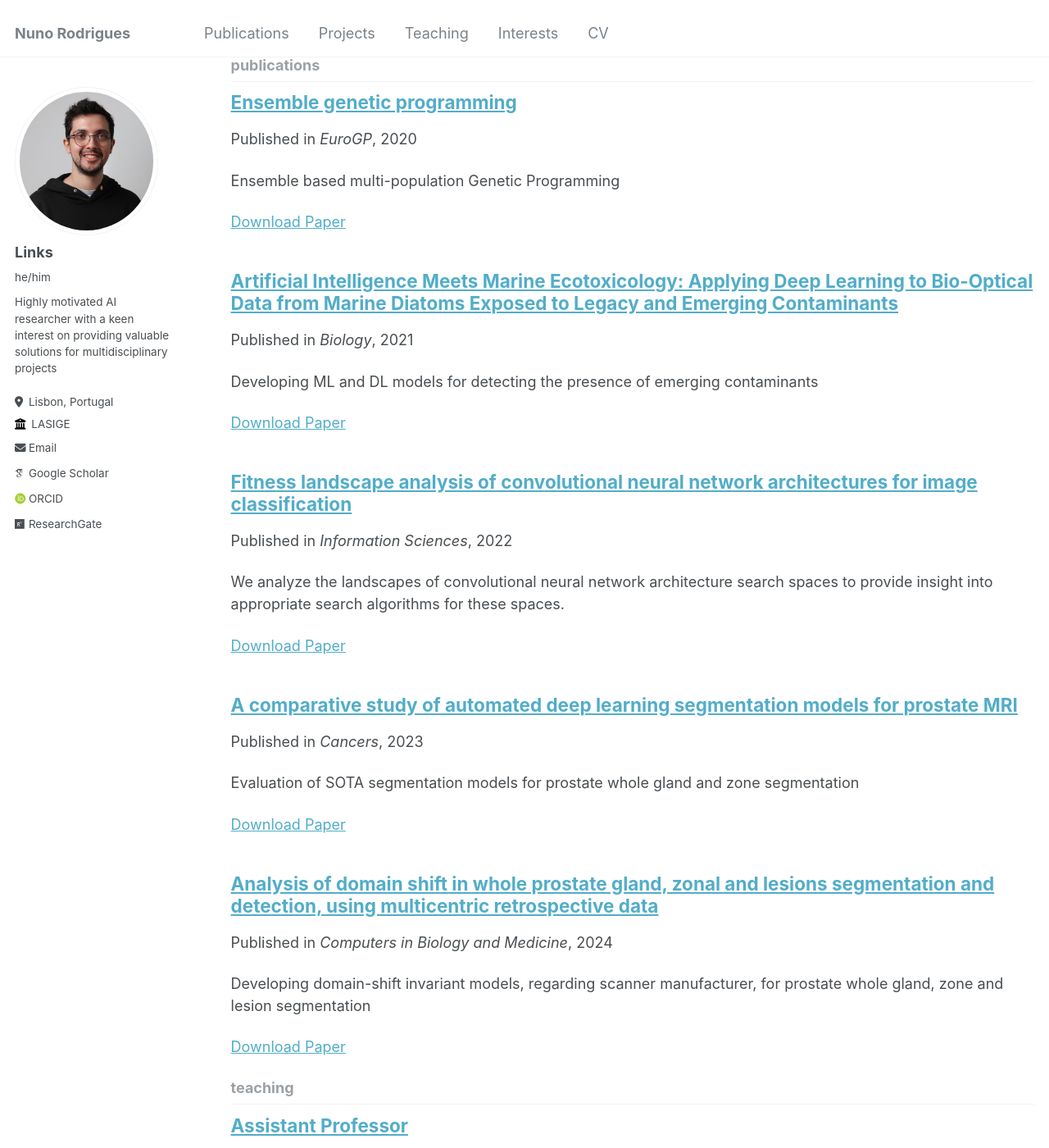
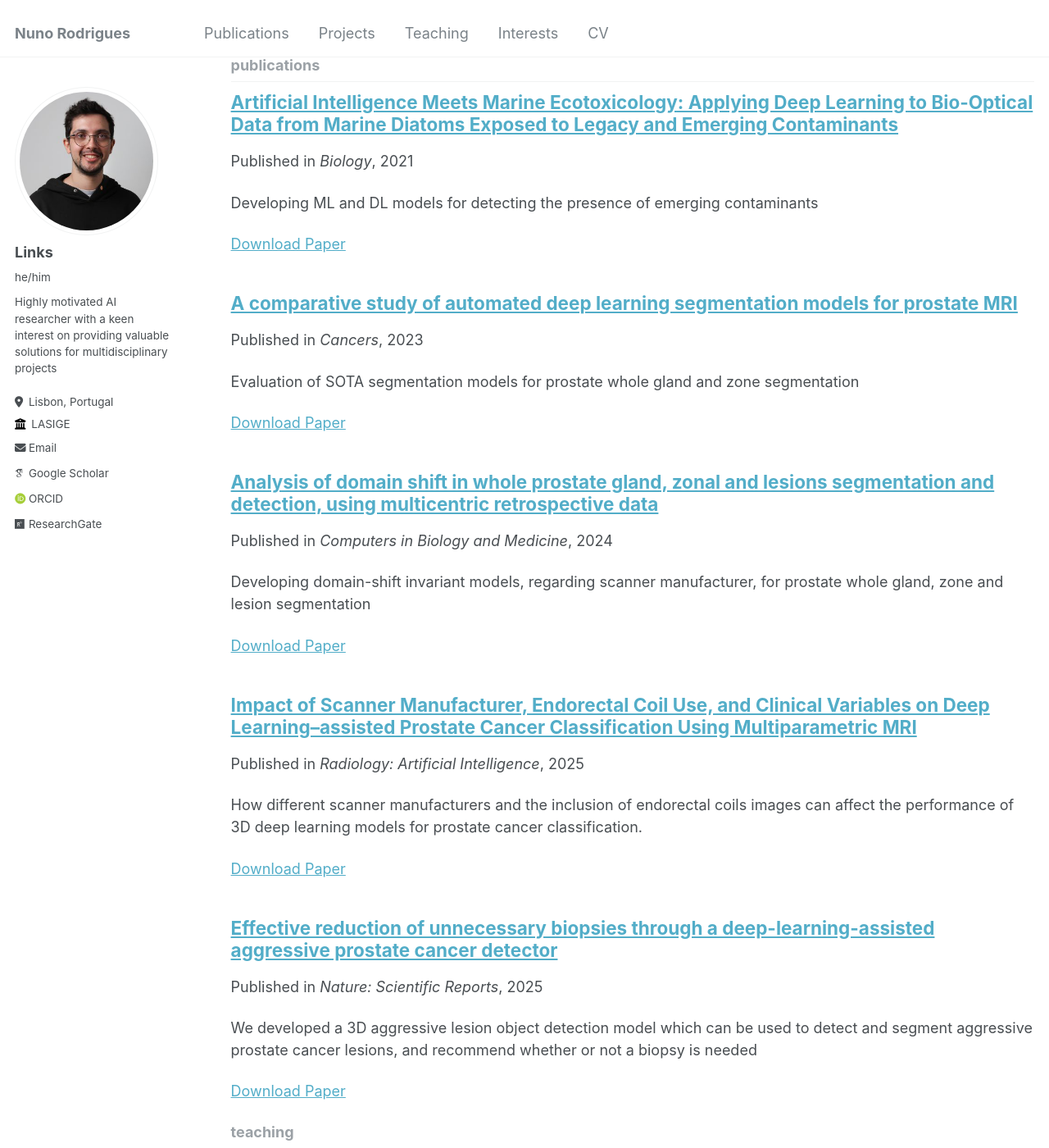
Before and after one commit to NMVRodrigues/NMVRodrigues.github.io, a Jekyll site: the page built from _pages/collection-archive.html, in a window 1280 px wide and 1400 px high, scrolled down 205 px. Shown: the whole window at 82% size. Built offline with Jekyll 4.4.1, drawn with Linux system fonts in a browser that asks for light colours; some web fonts are replaced.

Commit message:
page update

```diff
--- a/_publications/egp.md
+++ /dev/null
@@ -1,11 +0,0 @@
----
-title: "Ensemble genetic programming"
-collection: publications
-permalink: /publication/egp
-excerpt: 'Ensemble based multi-population Genetic Programming'
-date: 2020-04-09
-venue: 'EuroGP'
-paperurl: 'https://link.springer.com/chapter/10.1007/978-3-030-44094-7_10'
----
-
-# The contents above will be part of a list of publications, if the user clicks the link for the publication than the contents of section will be rendered as a full page, allowing you to provide more information about the paper for the reader. When publications are displayed as a single page, the contents of the above "citation" field will automatically be included below this section in a smaller font.
--- a/_publications/landscape-analysis-cnns.md
+++ /dev/null
@@ -1,11 +0,0 @@
----
-title: "Fitness landscape analysis of convolutional neural network architectures for image classification"
-collection: publications
-permalink: /publication/landscape-analysis-cnns
-excerpt: 'We analyze the landscapes of convolutional neural network architecture search spaces to provide insight into appropriate search algorithms for these spaces.'
-date: 2022-09-01
-venue: 'Information Sciences'
-paperurl: 'https://doi.org/10.1016/j.ins.2022.07.040'
----
-
-# The contents above will be part of a list of publications, if the user clicks the link for the publication than the contents of section will be rendered as a full page, allowing you to provide more information about the paper for the reader. When publications are displayed as a single page, the contents of the above "citation" field will automatically be included below this section in a smaller font.
--- /dev/null
+++ b/_publications/lesions.md
@@ -0,0 +1,11 @@
+---
+title: "Effective reduction of unnecessary biopsies through a deep-learning-assisted aggressive prostate cancer detector"
+collection: publications
+permalink: /publication/lesions
+excerpt: 'We developed a 3D aggressive lesion object detection model which can be used to detect and segment aggressive prostate cancer lesions, and recommend whether or not a biopsy is needed'
+date: 2025-04-30
+venue: 'Nature: Scientific Reports'
+paperurl: 'https://www.nature.com/articles/s41598-025-99795-y'
+---
+
+# The contents above will be part of a list of publications, if the user clicks the link for the publication than the contents of section will be rendered as a full page, allowing you to provide more information about the paper for the reader. When publications are displayed as a single page, the contents of the above "citation" field will automatically be included below this section in a smaller font.
--- /dev/null
+++ b/_publications/scanner_manufacturer.md
@@ -0,0 +1,11 @@
+---
+title: "Impact of Scanner Manufacturer, Endorectal Coil Use, and Clinical Variables on Deep Learning–assisted Prostate Cancer Classification Using Multiparametric MRI"
+collection: publications
+permalink: /publications/scanner_manufacturer
+excerpt: 'How different scanner manufacturers and the inclusion of endorectal coils images can affect the performance of 3D deep learning models for prostate cancer classification.'
+date: 2025-01-22
+venue: 'Radiology: Artificial Intelligence'
+paperurl: 'https://pubs.rsna.org/doi/full/10.1148/ryai.230555'
+---
+
+# The contents above will be part of a list of publications, if the user clicks the link for the publication than the contents of section will be rendered as a full page, allowing you to provide more information about the paper for the reader. When publications are displayed as a single page, the contents of the above "citation" field will automatically be included below this section in a smaller font.
```
Also changed, not shown: _pages/about.md (+7 -5 lines), _pages/publications.md (+1 -0 lines), 1 other file.
